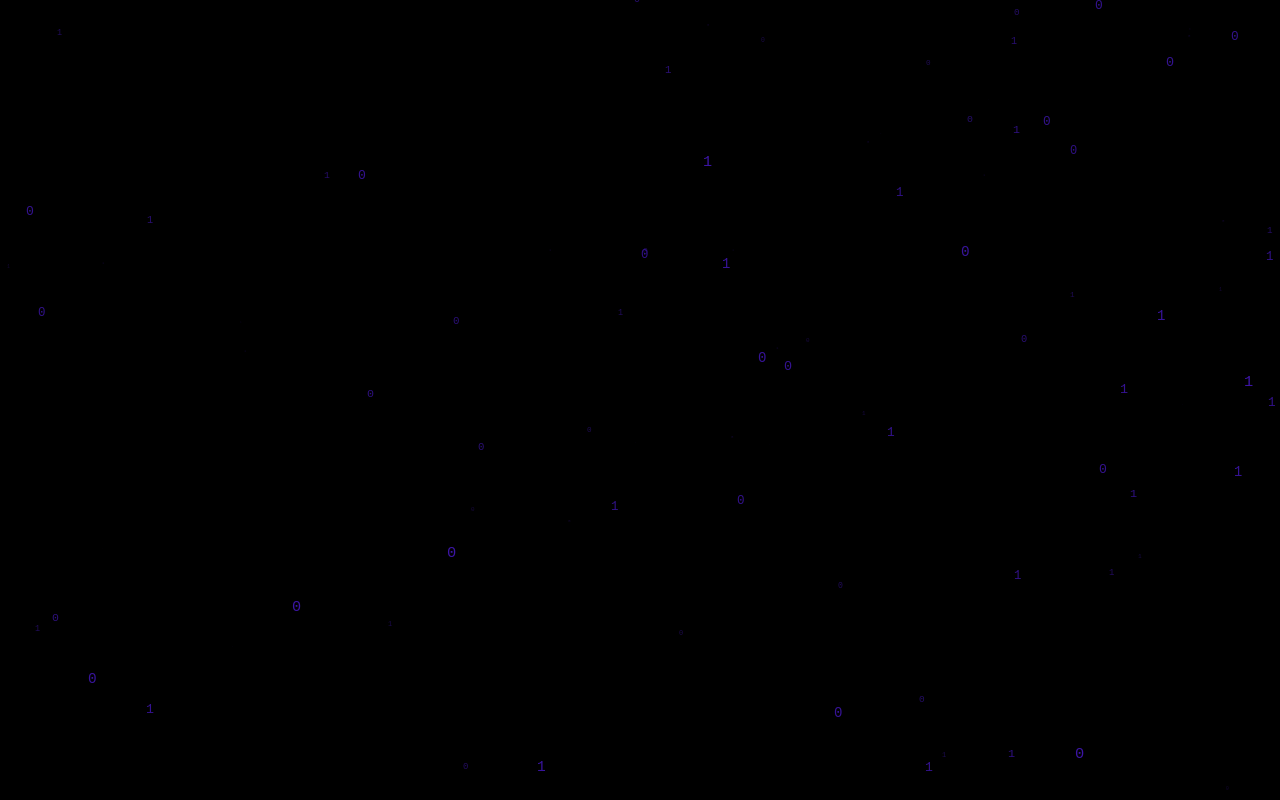
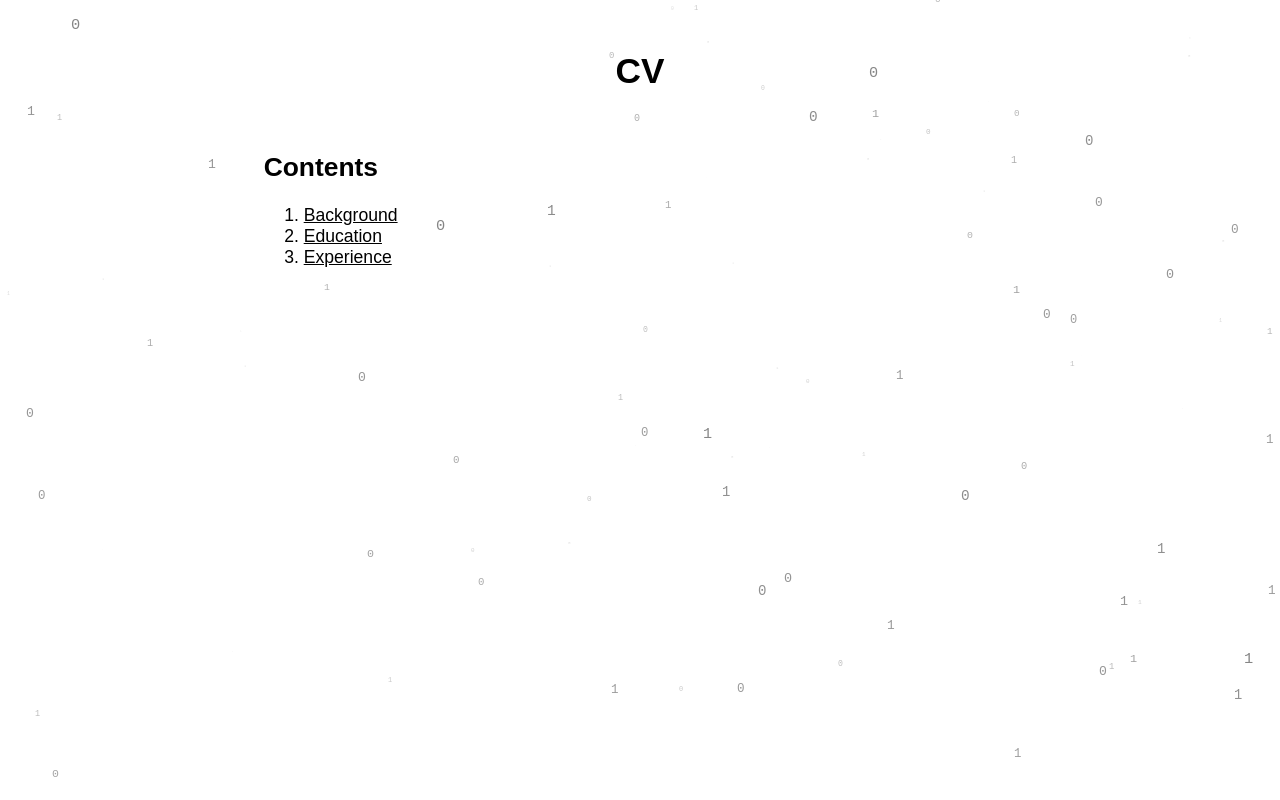
Before and after one commit to gregcharitonos/gregcharitonos.github.io, a plain HTML site: page index.html in a window 1280 px wide. Drawn offline with Linux system fonts and the light colour scheme.

Commit message:
added css and content

```diff
--- a/index.html
+++ b/index.html
@@ -1,6 +1,7 @@
 <!DOCTYPE html>
 <html lang="en">
 <head>
+ <meta name="viewport" content="width=device-width, initial-scale=1.0">
   <meta charset="UTF-8">
   <title>Greg Charitonos</title>
   <link rel="stylesheet" href="main.css"/>
@@ -8,5 +9,16 @@
 </head>
 <body>
   <canvas id="background"></canvas>
+  <div id="main">
+    <h1>CV</h1>
+    <div class="card">
+     <h2>Contents</h2>
+      <ol class="content-list">
+       <li><a href="#background">Background</a></li>
+       <li><a href="#education">Education</a></li>
+       <li><a href="#experience">Experience</a></li>
+      </ol>
+    </div>
+  </div>
 </body>
 </html>
--- a/main.css
+++ b/main.css
@@ -1,6 +1,14 @@
 body {
-  margin:0;
-  background: black;
+  margin:2px;
+  background: white;
+  display: grid;
+  justify-items: center;
+  font-size: 1.1rem;
+  font-family: sans-serif;
+}
+
+a {
+  color:inherit;
 }
 
 #background {
@@ -9,3 +17,20 @@ body {
   left:0;
   z-index: -1;
 }
+
+#main {
+  padding: 2%;
+  width: 98%;
+  display: grid;
+  justify-items:center;
+}
+@media (min-width: 600px) {
+  #main {
+   width:60vw;
+  }
+}
+
+.card {
+  padding: 2%;
+  width:98%;
+}
--- a/main.js
+++ b/main.js
@@ -1,5 +1,7 @@
 init = function () {
   anim = null;
+  prev_scroll = 0;
+  delta_scroll = 0;
   canvas = document.querySelector("#background");
   ctx = canvas.getContext("2d");
 
@@ -11,14 +13,17 @@ init = function () {
     for (var i in bits) {
       var o = bits[i][3];
       ctx.font = (16 * o) + "px monospace";
-      bits[i][2] -= o ** 2;
-      if (bits[i][2] < 0) {
+      bits[i][2] -= delta_scroll * o ** 2;
+      if (bits[i][2] < -5) {
         bits[i][2] = canvas.height + 5;
         bits[i][1] = Math.floor(Math.random() * canvas.width);
+      } else if (bits[i][2] > canvas.height + 5) {
+        bits[i][2] = -5;
       }
-      ctx.fillStyle = `hsla(256, 77%, 38%, ${o})`;
+      ctx.fillStyle = `hsla(256, 0%, 0%, ${o*0.5})`;// hsl(0, 0%, 0%)
       ctx.fillText(bits[i][0], bits[i][1], bits[i][2]);
     }
+    delta_scroll = 0;
   }
 
   resetCanvas = function () {
@@ -36,7 +41,12 @@ init = function () {
     }
     render();
   }
+
+  window.addEventListener("resize", resetCanvas, false);
+  window.addEventListener("scroll", () => {
+    delta_scroll = window.scrollY - prev_scroll;
+    prev_scroll = window.scrollY;
+  }, false)
   resetCanvas();
-  window.addEventListener("resize",resetCanvas,false);
 }
 window.onload = init;
```
